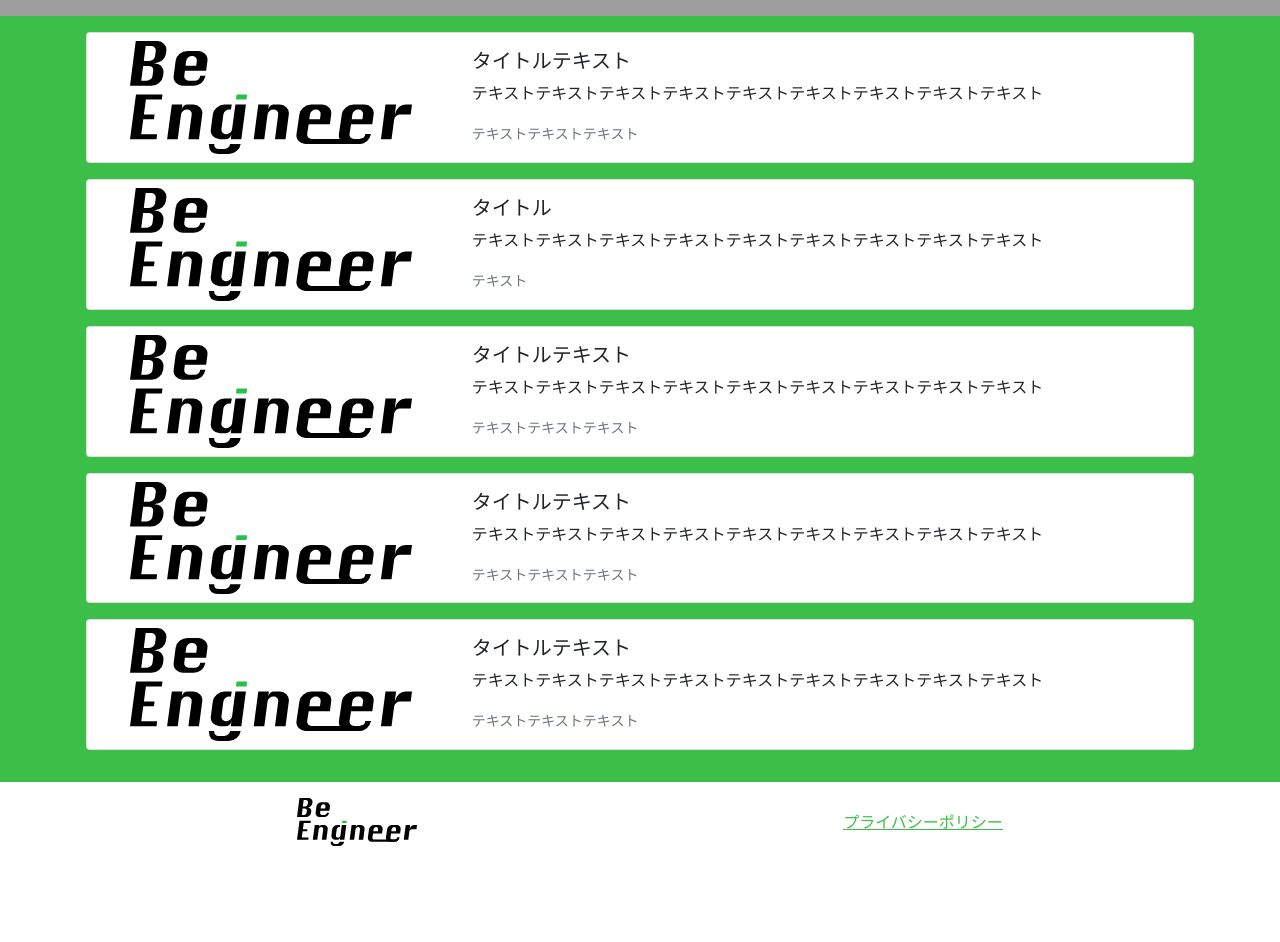
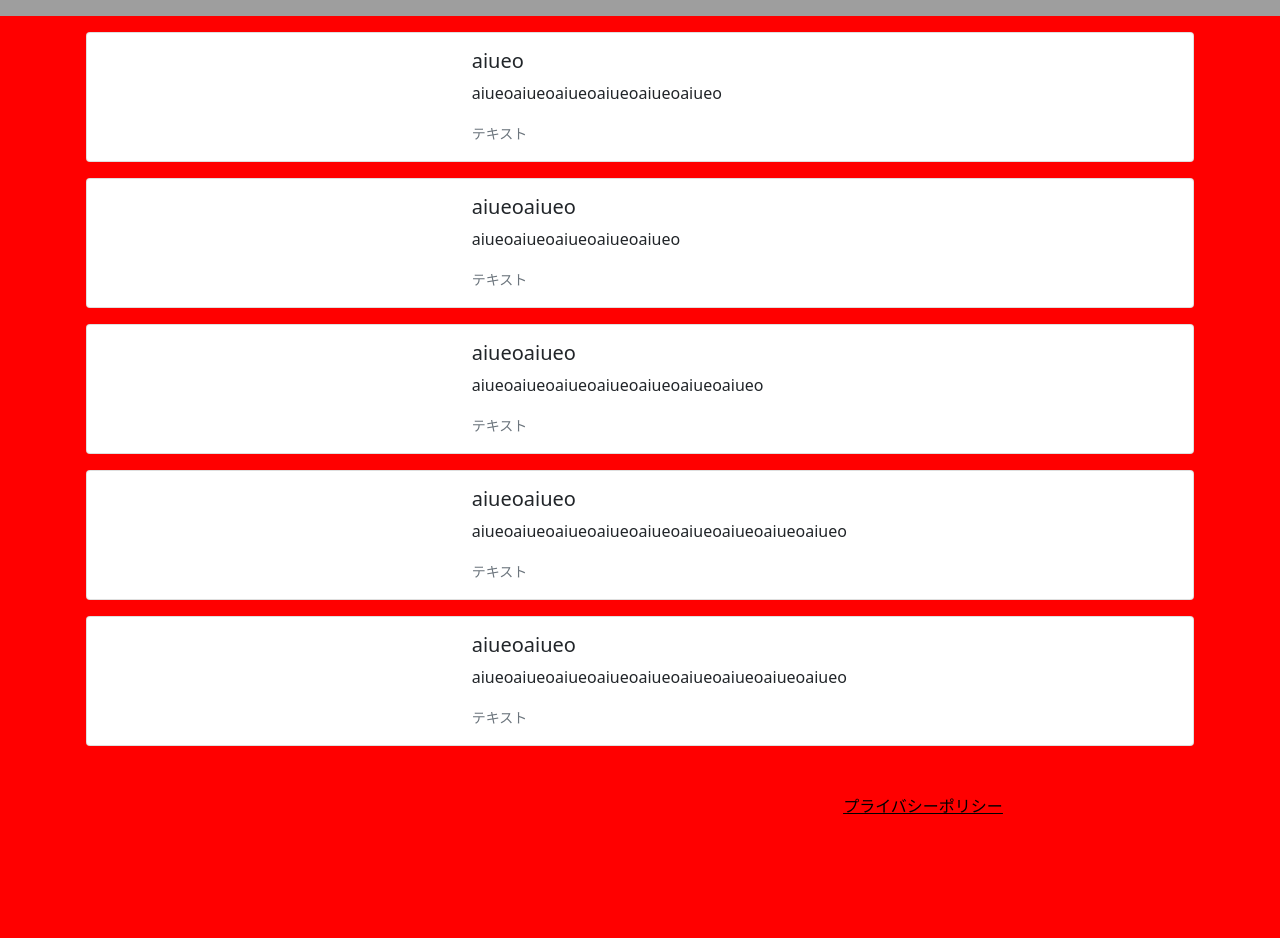
Before and after one commit to event-doshisha-20230202/event_static_site, a website: page public/index.html in a window 1280 px wide. Shown: the part 840-1782 px from the top of the page. Drawn offline with nearby package versions, Linux system fonts and the light colour scheme; grey boxes are pictures that could not be loaded.

Commit message:
0202renew

```diff
--- a/public/css/style.css
+++ b/public/css/style.css
@@ -22,13 +22,13 @@
     /* display: inline; */
     font-size: 4em;
     font-weight: bold;
-    font-family: "游明朝体", "Yu Mincho", YuMincho, serif;
-    color: rgb(149, 255, 0);
+    font-family: "", "Yu Mincho", YuMincho, serif;
+    color: rgb(0, 0, 0);
     text-align: center;
 }
 
 .content-section {
-    background-color: #3cbf49;
+    background-color: #ff0000;
 }
 
 .content-section .container {
@@ -37,7 +37,7 @@
 
 .my-footer{
     height: 20vh;
-    background-color: white;
+    background-color: rgb(255, 0, 0);
 }
 
 .my-footer .container {
@@ -49,5 +49,5 @@
 }
 
 .privacy-policy-link{
-    color: #3cbf49;
+    color: #000000;
 }
--- a/public/index.html
+++ b/public/index.html
@@ -7,21 +7,20 @@
     <link rel="stylesheet" href="./libs/bootstrap.css">
     <link rel="stylesheet" href="./css/style.css">
     <link rel="stylesheet"href="https://unpkg.com/swiper@8/swiper-bundle.min.css"/>
-    <title>BeEngineer 説明・体験会</title>
+    <title>aiueoaiueo</title>
 </head>
 <body>
     <header>
         <div class="container">
             <nav class="navbar navbar-light">
                 <a class="navbar-brand" href="#">
-                <img class="logo" src="images/logo.svg" alt=""  height="24">
                 </a>
                 <ul class="nav justify-content-end">
                     <li class="nav-item">
-                    <a class="nav-link" href="#TOP">TOP</a>
+                    <a class="nav-link" href="#TOP">saisyonimodoru</a>
                     </li>
                     <li class="nav-item">
-                    <a class="nav-link" href="#CONTENT">CONTENT</a>
+                    <a class="nav-link" href="#CONTENT">moziwouteru</a>
                     </li>
                     <li class="nav-item">
                     <button id="alert-btn" type="button" class="btn btn-primary">ALERT</button>
@@ -35,7 +34,7 @@
             <div class="container">
                 <div class="row">
                     <div class="col-12">
-                        <h1>aiueo
+                        <h1 id="title">aiueo
                         </h1>
                     </div>
                 </div>
@@ -49,28 +48,11 @@
                     <div class="card mb-3">
                         <div class="row g-0">
                           <div class="col-md-4" style="display: flex; align-items:center; justify-content: center; padding:0.5rem;">
-                            <img src="./images/logo.svg" alt="" width="80%">
                           </div>
                           <div class="col-md-8">
                             <div class="card-body">
-                              <h5 class="card-title">タイトルテキスト</h5>
-                              <p class="card-text">テキストテキストテキストテキストテキストテキストテキストテキストテキスト</p>
-                              <p class="card-text"><small class="text-muted">テキストテキストテキスト</small></p>
-                            </div>
-                          </div>
-                        </div>
-                      </div>
-                </div>
-                <div class="col-12 col-md-12 col-sm-12">
-                    <div class="card mb-3">
-                        <div class="row g-0">
-                          <div class="col-md-4" style="display: flex; align-items:center; justify-content: center; padding:0.5rem;">
-                            <img src="./images/logo.svg" alt="" width="80%">
-                          </div>
-                          <div class="col-md-8">
-                            <div class="card-body">
-                              <h5 class="card-title">タイトル</h5>
-                              <p class="card-text">テキストテキストテキストテキストテキストテキストテキストテキストテキスト</p>
+                              <h5 class="card-title">aiueo</h5>
+                              <p class="card-text">aiueoaiueoaiueoaiueoaiueoaiueo</p>
                               <p class="card-text"><small class="text-muted">テキスト</small></p>
                             </div>
                           </div>
@@ -81,13 +63,27 @@
                     <div class="card mb-3">
                         <div class="row g-0">
                           <div class="col-md-4" style="display: flex; align-items:center; justify-content: center; padding:0.5rem;">
-                            <img src="./images/logo.svg" alt="" width="80%">
                           </div>
                           <div class="col-md-8">
                             <div class="card-body">
-                              <h5 class="card-title">タイトルテキスト</h5>
-                              <p class="card-text">テキストテキストテキストテキストテキストテキストテキストテキストテキスト</p>
-                              <p class="card-text"><small class="text-muted">テキストテキストテキスト</small></p>
+                              <h5 class="card-title">aiueoaiueo</h5>
+                              <p class="card-text">aiueoaiueoaiueoaiueoaiueo</p>
+                              <p class="card-text"><small class="text-muted">テキスト</small></p>
+                            </div>
+                          </div>
+                        </div>
+                      </div>
+                </div>
+                <div class="col-12 col-md-12 col-sm-12">
+                    <div class="card mb-3">
+                        <div class="row g-0">
+                          <div class="col-md-4" style="display: flex; align-items:center; justify-content: center; padding:0.5rem;">
+                          </div>
+                          <div class="col-md-8">
+                            <div class="card-body">
+                              <h5 class="card-title">aiueoaiueo</h5>
+                              <p class="card-text">aiueoaiueoaiueoaiueoaiueoaiueoaiueo</p>
+                              <p class="card-text"><small class="text-muted">テキスト</small></p>
                             </div>
                           </div>
                         </div>
@@ -97,13 +93,12 @@
                     <div class="card mb-3">
                         <div class="row g-0">
                           <div class="col-md-4" style="display: flex; align-items:center; justify-content: center; padding:0.5rem;">
-                            <img src="./images/logo.svg" alt="" width="80%">
                           </div>
                           <div class="col-md-8">
                             <div class="card-body">
-                              <h5 class="card-title">タイトルテキスト</h5>
-                              <p class="card-text">テキストテキストテキストテキストテキストテキストテキストテキストテキスト</p>
-                              <p class="card-text"><small class="text-muted">テキストテキストテキスト</small></p>
+                              <h5 class="card-title">aiueoaiueo</h5>
+                              <p class="card-text">aiueoaiueoaiueoaiueoaiueoaiueoaiueoaiueoaiueo</p>
+                              <p class="card-text"><small class="text-muted">テキスト</small></p>
                             </div>
                           </div>
                         </div>
@@ -113,13 +108,12 @@
                     <div class="card mb-3">
                         <div class="row g-0">
                           <div class="col-md-4" style="display: flex; align-items:center; justify-content: center; padding:0.5rem;">
-                            <img src="./images/logo.svg" alt="" width="80%">
                           </div>
                           <div class="col-md-8">
                             <div class="card-body">
-                              <h5 class="card-title">タイトルテキスト</h5>
-                              <p class="card-text">テキストテキストテキストテキストテキストテキストテキストテキストテキスト</p>
-                              <p class="card-text"><small class="text-muted">テキストテキストテキスト</small></p>
+                              <h5 class="card-title">aiueoaiueo</h5>
+                              <p class="card-text">aiueoaiueoaiueoaiueoaiueoaiueoaiueoaiueoaiueo</p>
+                              <p class="card-text"><small class="text-muted">テキスト</small></p>
                             </div>
                           </div>
                         </div>
@@ -134,7 +128,6 @@
                 <div class="col-6" style="display: flex; align-items:center; justify-content: center;">
                     <div>
                         <a href="#">
-                            <img src="./images/logo.svg" alt="" height="48">
                         </a>
                     </div>
                 </div>
--- a/public/js/main.js
+++ b/public/js/main.js
@@ -1,6 +1,6 @@
 window.addEventListener("DOMContentLoaded", function () {
   const alertBtn = document.getElementById("alert-btn");
-  alertBtn.addEventListener("click", function (e) {
-    window.alert("これはアラートです。");
+ alertBtn.addEventListener("click", function (e) {
+   document.getElementById("title").style.color = "red"
   });
-});
+})
```
Also changed, not shown: 2 other files.
